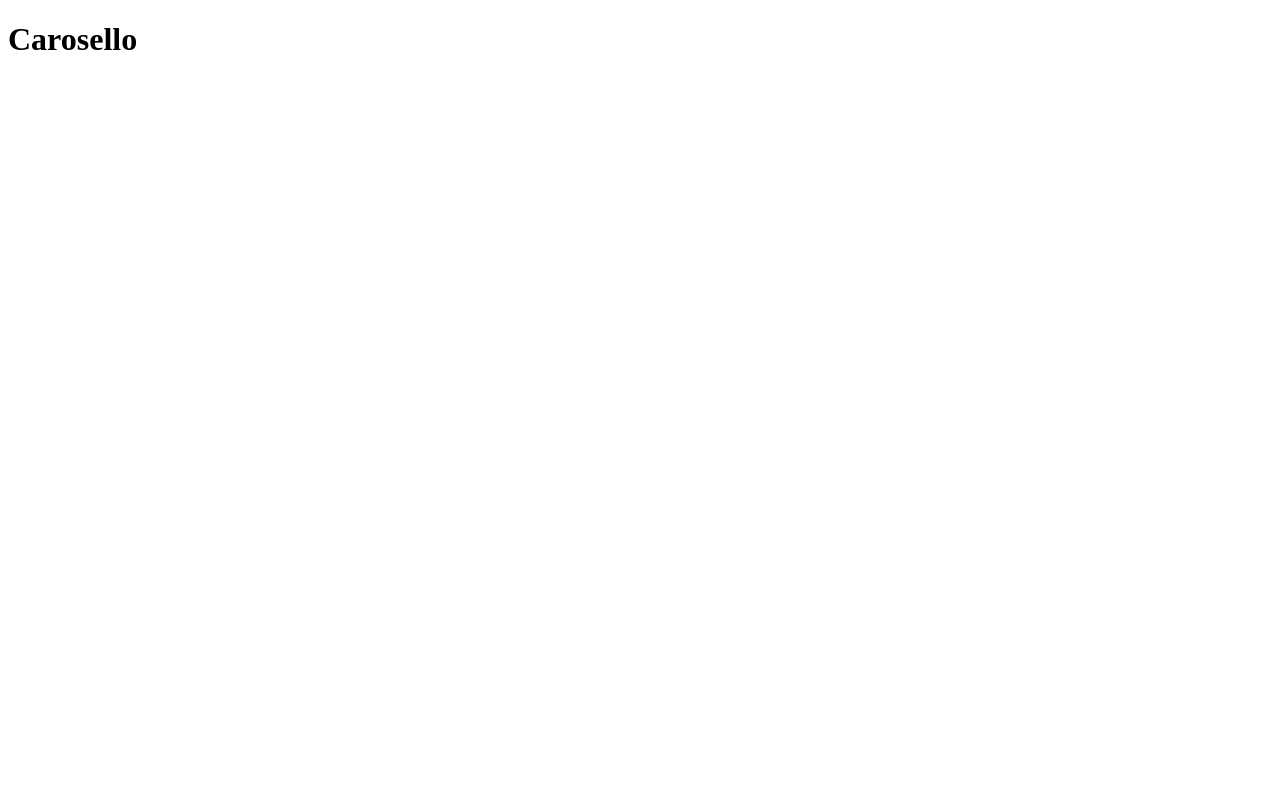
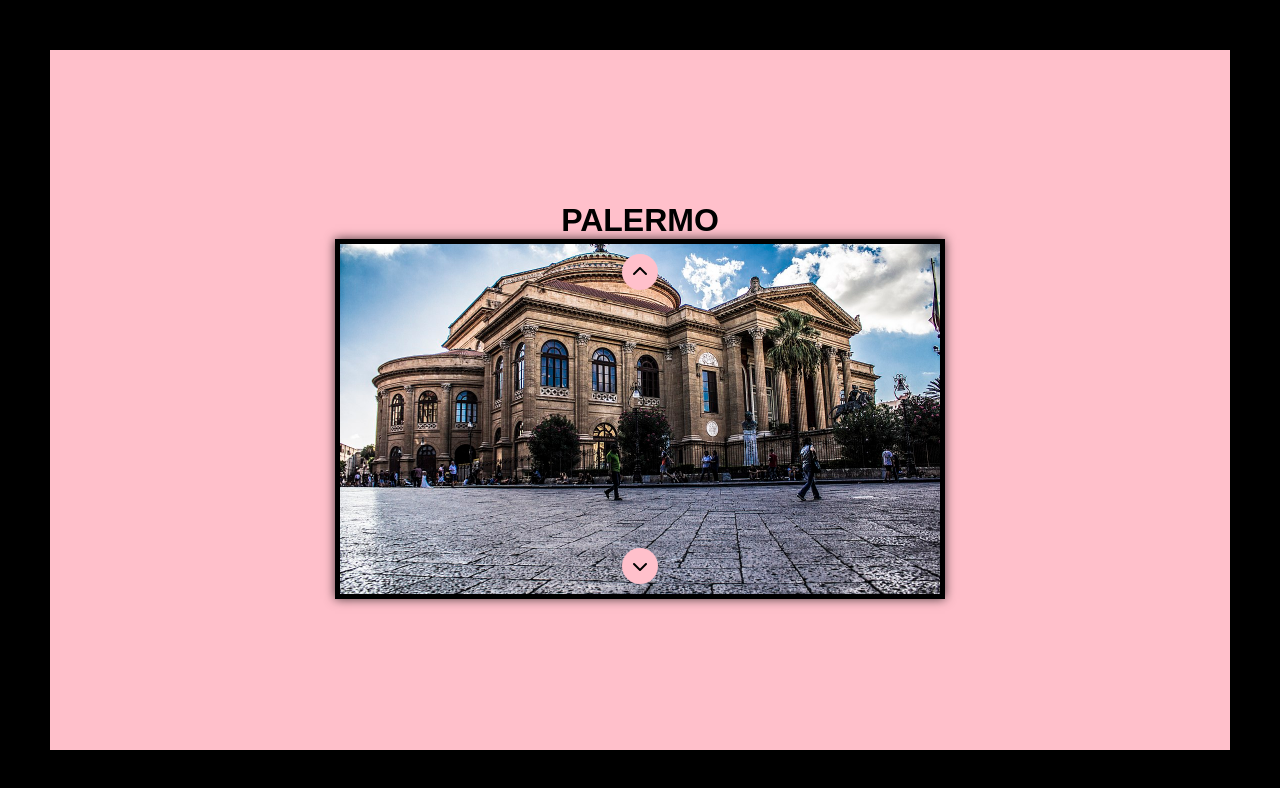
Before and after one commit to EmanueleWebDeveloper/js-array-objects-carousel, a plain HTML site: page index.html in a window 1280 px wide. Drawn offline with Linux system fonts and the light colour scheme.

Commit message:
carosello con stile

```diff
--- a/index.html
+++ b/index.html
@@ -4,11 +4,13 @@
     <meta charset="UTF-8">
     <meta name="viewport" content="width=device-width, initial-scale=1.0">
     <title>esercizio in classe</title>
+    <link rel="stylesheet" href="style.css">
+    <link rel="stylesheet" href="https://cdnjs.cloudflare.com/ajax/libs/font-awesome/6.5.1/css/all.min.css" integrity="sha512-DTOQO9RWCH3ppGqcWaEA1BIZOC6xxalwEsw9c2QQeAIftl+Vegovlnee1c9QX4TctnWMn13TZye+giMm8e2LwA==" crossorigin="anonymous" referrerpolicy="no-referrer" />
 </head>
 <body>
 
     <main>
-        <h1>Carosello</h1>
+        <h1>PALERMO</h1>
 
         <!-- carosello code -->
         <div id="carosello">
--- a/main.js
+++ b/main.js
@@ -27,10 +27,62 @@
 // - url dell’immagine
 //  - titolo
 //  - descrizione
+
+const arrowDownHtml = document.querySelector('.fa-chevron-down');
+const arrowUpHtml = document.querySelector('.fa-chevron-up');
+
+const figureHtml = document.querySelector('figure');
+
+console.log(figureHtml);
+
 const carosello = [
-    { urlImmagine: "./img/Teatro_Massimo.jpg", titolo: "Teatro Massimo", descrizione: "Description for Teatro Massimo" },
-    { urlImmagine: "./img/cattedrale.jpg", titolo: "Cattedrale", descrizione: "Description for Cattedrale" },
-    { urlImmagine: "./img/piazza_vergogna.jpg", titolo: "Piazza Vergogna", descrizione: "Description for Piazza Vergogna" },
-    { urlImmagine: "./img/politeama.jpg", titolo: "Politeama", descrizione: "Description for Politeama" },
-    { urlImmagine: "./img/zen.jpg", titolo: "Zen", descrizione: "Description for Zen" }
+    { urlImmagine: "./img/Teatro_Massimo.jpg", titolo: "Teatro Massimo", descrizione: "Descrizione per il Teatro Massimo" },
+    { urlImmagine: "./img/cattedrale.jpg", titolo: "Cattedrale", descrizione: "Descrizione per la Cattedrale" },
+    { urlImmagine: "./img/piazza vergogna.jpg", titolo: "Piazza Vergogna", descrizione: "Descrizione per la Piazza Vergogna" },
+    { urlImmagine: "./img/politeama.jpg", titolo: "Politeama", descrizione: "Descrizione per il Politeama" },
+    { urlImmagine: "./img/Mondello.jpg", titolo: "Mondello", descrizione: "Descrizione per lo Zen" }
 ];
+
+for (let i = 0; i < carosello.length; i++) {
+    if (i === 0) {
+        figureHtml.innerHTML += `
+            <img class="active" src="${carosello[i].urlImmagine}" alt="immagini carosello">
+        `;
+    } else {
+        figureHtml.innerHTML += `
+            <img src="${carosello[i].urlImmagine}" alt="immagini carosello">
+        `;
+    }
+}
+
+let immagineCorrente = 0;
+
+arrowUpHtml.addEventListener("click", function () {
+    let arrayTagsImmagini = document.querySelectorAll('figure img');
+    console.log(arrayTagsImmagini);
+
+    arrayTagsImmagini[immagineCorrente].classList.remove('active');
+
+    if (immagineCorrente == 0) {
+        immagineCorrente = arrayTagsImmagini.length - 1;
+    } else {
+        immagineCorrente--;
+    }
+
+    arrayTagsImmagini[immagineCorrente].classList.add('active');
+});
+
+arrowDownHtml.addEventListener("click", function () {
+    let arrayTagsImmagini = document.querySelectorAll('figure img');
+    console.log(arrayTagsImmagini);
+
+    arrayTagsImmagini[immagineCorrente].classList.remove('active');
+
+    if (immagineCorrente == arrayTagsImmagini.length - 1) {
+        immagineCorrente = 0;
+    } else {
+        immagineCorrente++;
+    }
+
+    arrayTagsImmagini[immagineCorrente].classList.add('active');
+});
--- /dev/null
+++ b/style.css
@@ -0,0 +1,57 @@
+* {
+    margin: 0;
+    padding: 0;
+    box-sizing: border-box;
+}
+
+body {
+    background-color: pink;
+    font-family: sans-serif;
+    color: black;
+}
+
+main {
+    height: 100vh;
+    border: 50px solid black;
+    display: flex;
+    align-items: center;
+    justify-content: center;
+    flex-direction: column;
+}
+
+#carosello {
+    border: 5px solid black;
+    position: relative;
+    box-shadow: 0 0 10px rgba(0, 0, 0, 0.7);
+
+}
+
+figure img {
+    width: 600px;
+    height: 350px;
+    object-fit: cover;
+    display: none; /* Nascondi tutte le immagini di default */
+}
+
+figure img.active {
+    display: block; /* Mostra solo l'immagine attiva */
+}
+
+.fa-chevron-down,
+.fa-chevron-up {
+    position: absolute;
+    background-color: pink;
+    border-radius: 50%;
+    padding: 10px;
+    transform: translateX(-50%);
+    left: 50%;
+    cursor: pointer;
+}
+
+.fa-chevron-up {
+    top: 10px;
+}
+
+.fa-chevron-down {
+    bottom: 10px;
+}
```
Also changed, not shown: img/Mondello.jpg (added), img/Teatro_Massimo.jpg (added), img/cattedrale.jpg (added), img/piazza vergogna.jpg (added), img/politeama.jpg (added), img/zen.jpg (added).
